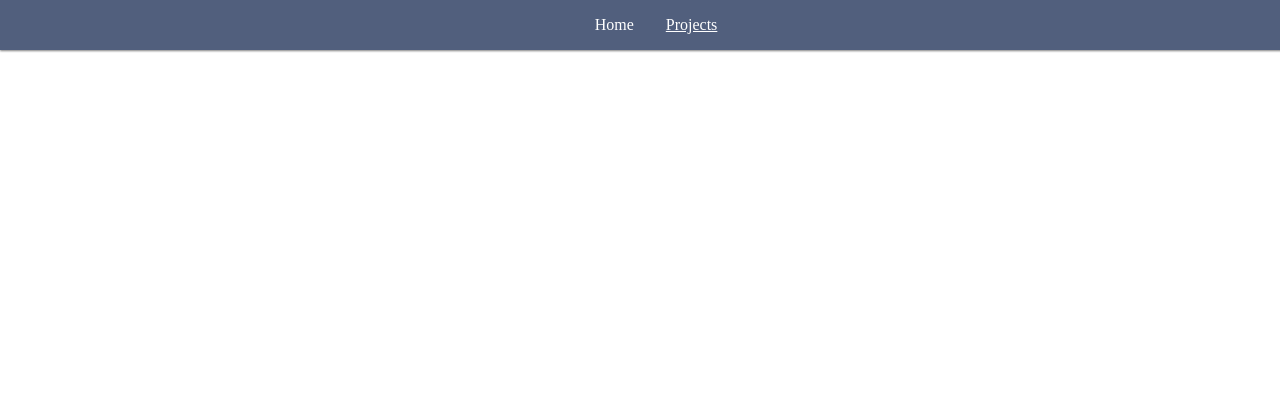
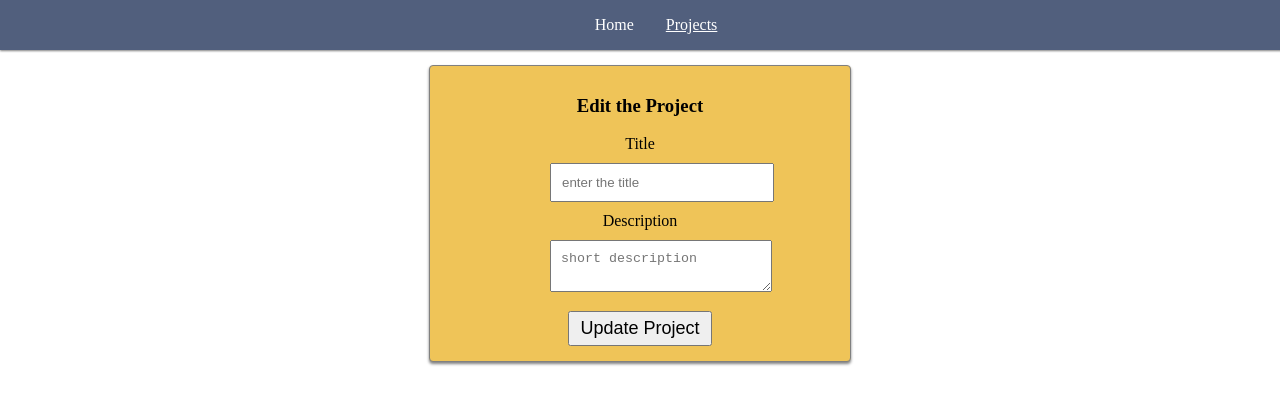
Before and after one commit to ironhack-fulltime-degenerates-oct2023/codealong-integrating-react-app, a React (Vite) app: page /projects/edit/1 in a window 1280 px wide. Before the commit this address had no page. Shown: the top 404 px of the page. Built offline with nearby package versions, Linux system fonts and the light colour scheme; no server answers.

Commit message:
functionality to edit projects

```diff
--- a/src/App.jsx
+++ b/src/App.jsx
@@ -4,6 +4,7 @@
 import ProjectListPage from "./pages/ProjectListPage";
 import CreateProjectPage from "./pages/CreateProjectPage";
 import ProjectDetailsPage from "./pages/ProjectDetailsPage";
+import EditProjectPage from "./pages/EditProjectPage";
 
 function App() {
   return (
@@ -17,6 +18,7 @@
           <Route path="/projects" element={<ProjectListPage />} />
           <Route path="/projects/create" element={<CreateProjectPage />} />
           <Route path="/projects/:projectId" element={<ProjectDetailsPage />} />
+          <Route path="/projects/edit/:projectId" element={ <EditProjectPage /> } />
         </Routes>
 
 
--- /dev/null
+++ b/src/pages/EditProjectPage.jsx
@@ -0,0 +1,85 @@
+import { useState, useEffect } from "react";
+import axios from "axios";
+import { useNavigate, useParams } from "react-router-dom";
+
+const API_URL = "https://project-management-api-4641927fee65.herokuapp.com";
+
+
+function EditProjectPage(props) {
+
+    const [title, setTitle] = useState("");
+    const [description, setDescription] = useState("");
+
+    const {projectId} =  useParams();
+
+    const navigate = useNavigate();
+
+    useEffect(() => {
+        // GET /project/:projectId
+        axios.get(`${API_URL}/projects/${projectId}`)
+            .then( response => {
+                setTitle(response.data.title);
+                setDescription(response.data.description);
+            })
+            .catch((error) => {
+                console.log("Error getting project details from the API...");
+                console.log(error);
+            })
+    }, []);
+
+
+    const handleFormSubmit = (e) => {
+        e.preventDefault();
+
+        // prepare an object with the data that we send to the api
+        const requestBody = {
+            title: title,
+            description: description
+        }
+
+        // send PUT request
+        axios.put(`${API_URL}/projects/${projectId}`, requestBody)
+            .then( response => {
+                navigate(`/projects/${projectId}`);
+            })
+            .catch((error) => {
+                console.log("Error updating project...");
+                console.log(error);
+            })
+    }
+
+    return (
+        <div className="EditProjectPage">
+            <h3>Edit the Project</h3>
+
+            <form onSubmit={handleFormSubmit}>
+                <label>
+                    Title
+                    <input
+                        type="text"
+                        name="title"
+                        placeholder="enter the title"
+                        required={true}
+                        value={title}
+                        onChange={(e) => setTitle(e.target.value)}
+                    />
+                </label>
+
+                <label>
+                    Description
+                    <textarea
+                        name="description"
+                        placeholder="short description"
+                        value={description}
+                        onChange={(e) => setDescription(e.target.value)}
+                    />
+                </label>
+
+
+                <button type="submit">Update Project</button>
+            </form>
+        </div>
+    );
+}
+
+export default EditProjectPage;
```
